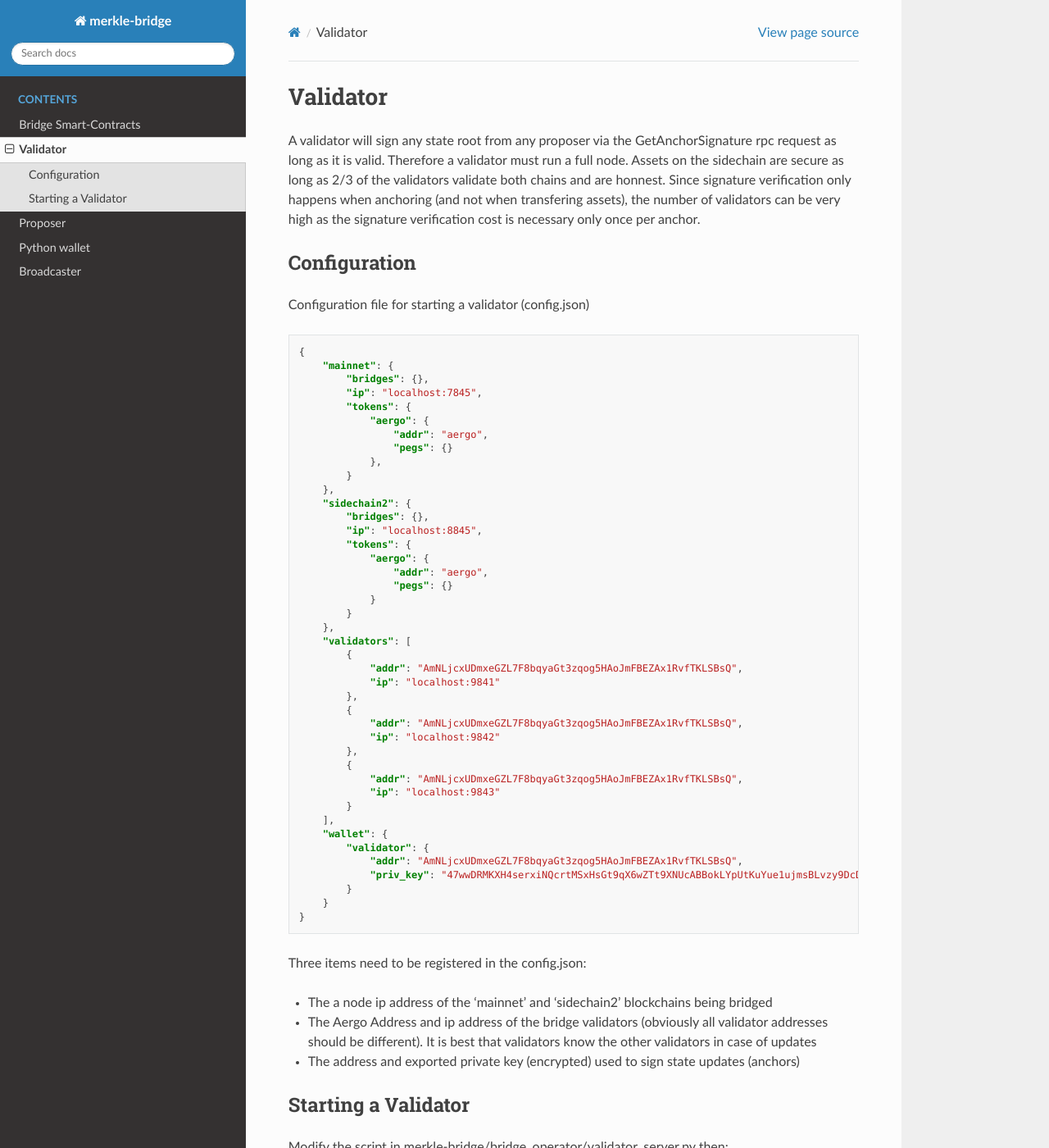
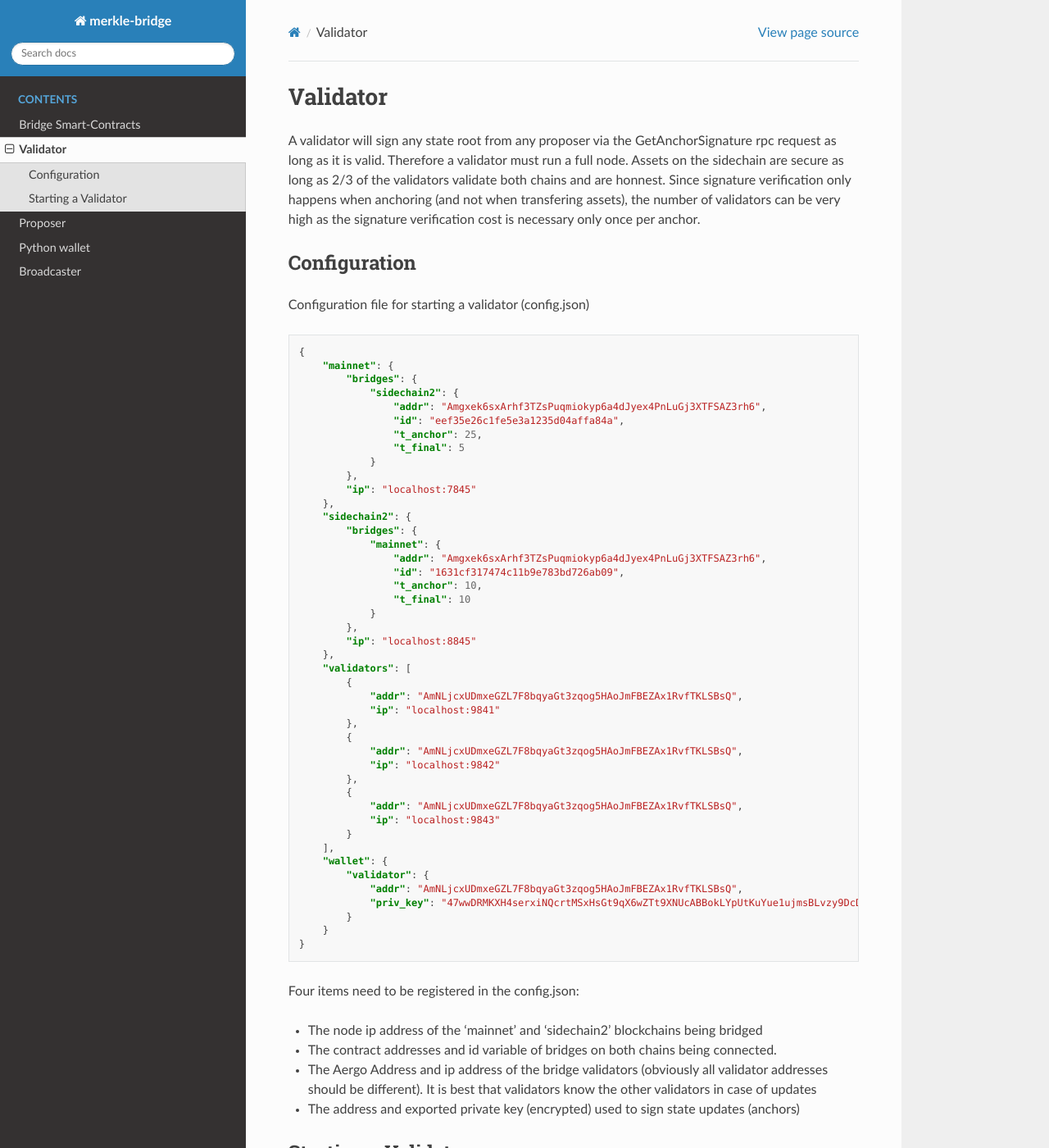
Before and after one commit to aergoio/merkle-bridge, a Sphinx documentation site: the page built from docs/validator.rst, in a window 1280 px wide and 1400 px high. Shown: the whole window at 82% size. Built offline with Sphinx 7.4.7 and the Read the Docs theme 2.0.0, drawn with Linux system fonts in a browser that asks for light colours.

Commit message:
fix docs

```diff
--- a/docs/index.rst
+++ b/docs/index.rst
@@ -14,7 +14,7 @@ The bridge is composed of onchain smart-contracts, proposers, validators and of
 At regular intervals, a proposer publishes the state root of the bridge contract on the connected chain.
 The state root is recorded only if it has been signed by 2/3 of validators.
 Users can then independently mint assets on the destination bridge contract by verifying a merkle proof of their locked assets.
-The locked assets can can only be unlocked with a proof of burn of minted assets.
+The locked assets can only be unlocked with a proof of burn of minted assets.
 
 .. toctree::
    :maxdepth: 2
--- a/docs/validator.rst
+++ b/docs/validator.rst
@@ -16,24 +16,26 @@ Configuration file for starting a validator (config.json)
 
     {
         "mainnet": {
-            "bridges": {},
-            "ip": "localhost:7845",
-            "tokens": {
-                "aergo": {
-                    "addr": "aergo",
-                    "pegs": {}
-                },
-            }
+            "bridges": {
+                "sidechain2": {
+                    "addr": "Amgxek6sxArhf3TZsPuqmiokyp6a4dJyex4PnLuGj3XTFSAZ3rh6",
+                    "id": "eef35e26c1fe5e3a1235d04affa84a",
+                    "t_anchor": 25,
+                    "t_final": 5
+                }
+            },
+            "ip": "localhost:7845"
         },
         "sidechain2": {
-            "bridges": {},
-            "ip": "localhost:8845",
-            "tokens": {
-                "aergo": {
-                    "addr": "aergo",
-                    "pegs": {}
+            "bridges": {
+                "mainnet": {
+                    "addr": "Amgxek6sxArhf3TZsPuqmiokyp6a4dJyex4PnLuGj3XTFSAZ3rh6",
+                    "id": "1631cf317474c11b9e783bd726ab09",
+                    "t_anchor": 10,
+                    "t_final": 10
                 }
-            }
+            },
+            "ip": "localhost:8845"
         },
         "validators": [
             {
@@ -58,9 +60,11 @@ Configuration file for starting a validator (config.json)
     }
 
 
-Three items need to be registered in the config.json:
+Four items need to be registered in the config.json:
 
-- The a node ip address of the 'mainnet' and 'sidechain2' blockchains being bridged
+- The node ip address of the 'mainnet' and 'sidechain2' blockchains being bridged
+
+- The contract addresses and id variable of bridges on both chains being connected.
 
 - The Aergo Address and ip address of the bridge validators (obviously all validator addresses should be different).
   It is best that validators know the other validators in case of updates
```
Also changed, not shown: docs/broadcaster.rst (+19 -4 lines), docs/contracts.rst (+6 -18 lines), docs/proposer.rst (+20 -16 lines), docs/wallet.rst (+5 -5 lines), 2 other files.
